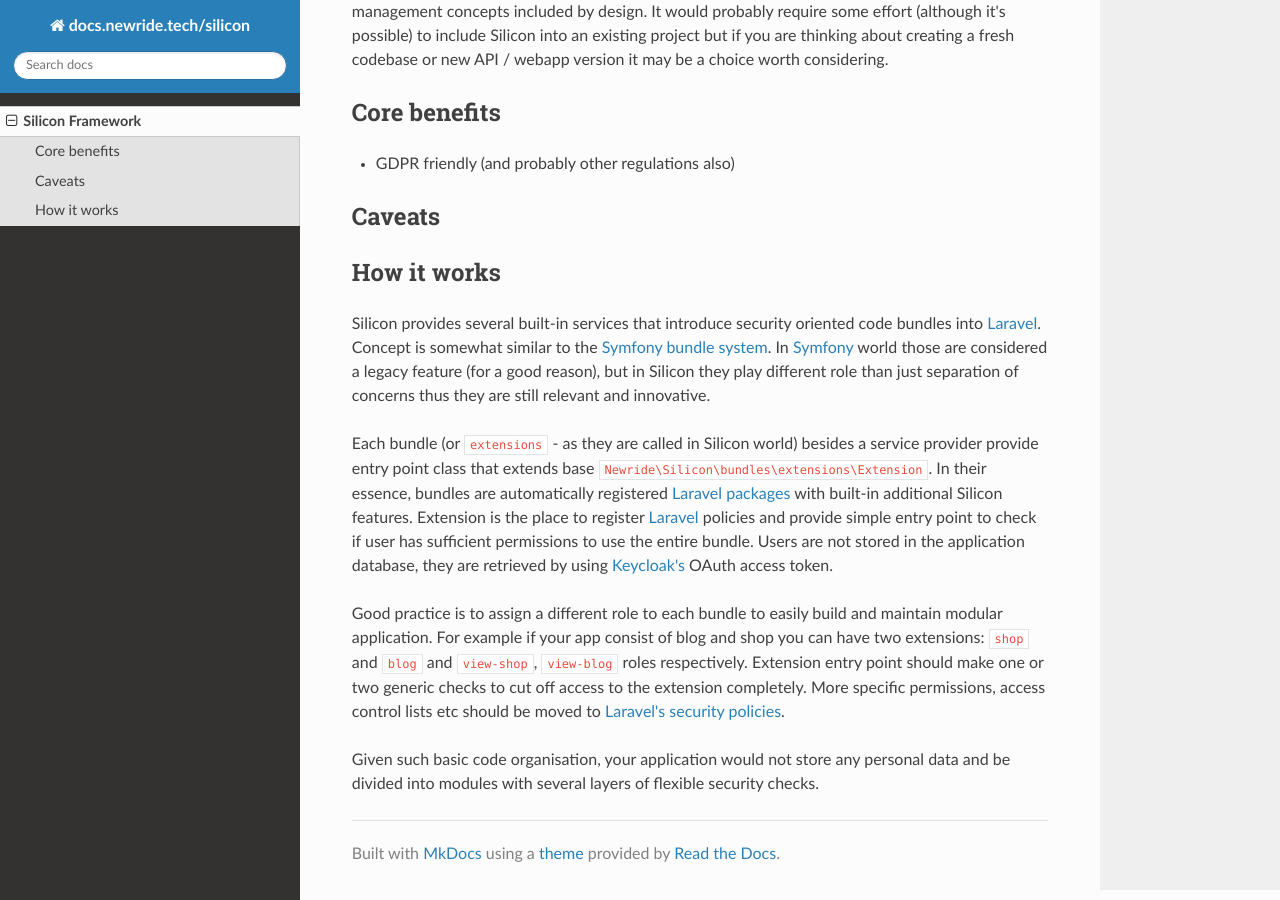
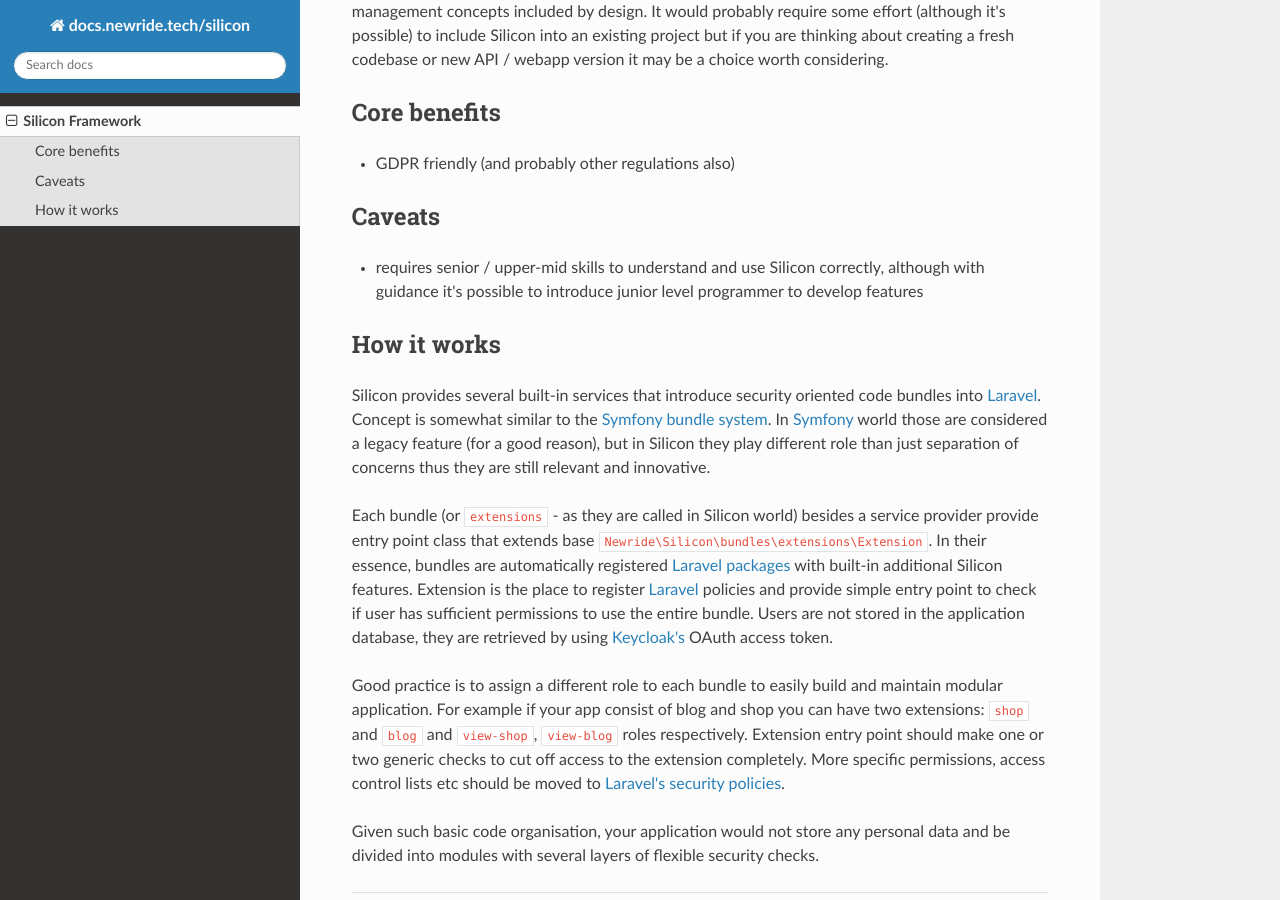
Before and after one commit to newridetech/silicon, an MkDocs documentation site: the page built from docs/index.md, in a window 1280 px wide and 900 px high, scrolled down 472 px. Built offline with MkDocs 1.6.1, drawn with Linux system fonts in a browser that asks for light colours; nearby versions of some CDN libraries.

Commit message:
update docs

```diff
--- a/docs/index.md
+++ b/docs/index.md
@@ -27,6 +27,10 @@ webapp version it may be a choice worth considering.
 * GDPR friendly (and probably other regulations also)
 
 ## Caveats
+
+* requires senior / upper-mid skills to understand and use Silicon correctly,
+although with guidance it's possible to introduce junior level programmer to
+develop features
 
 ## How it works
 
```
